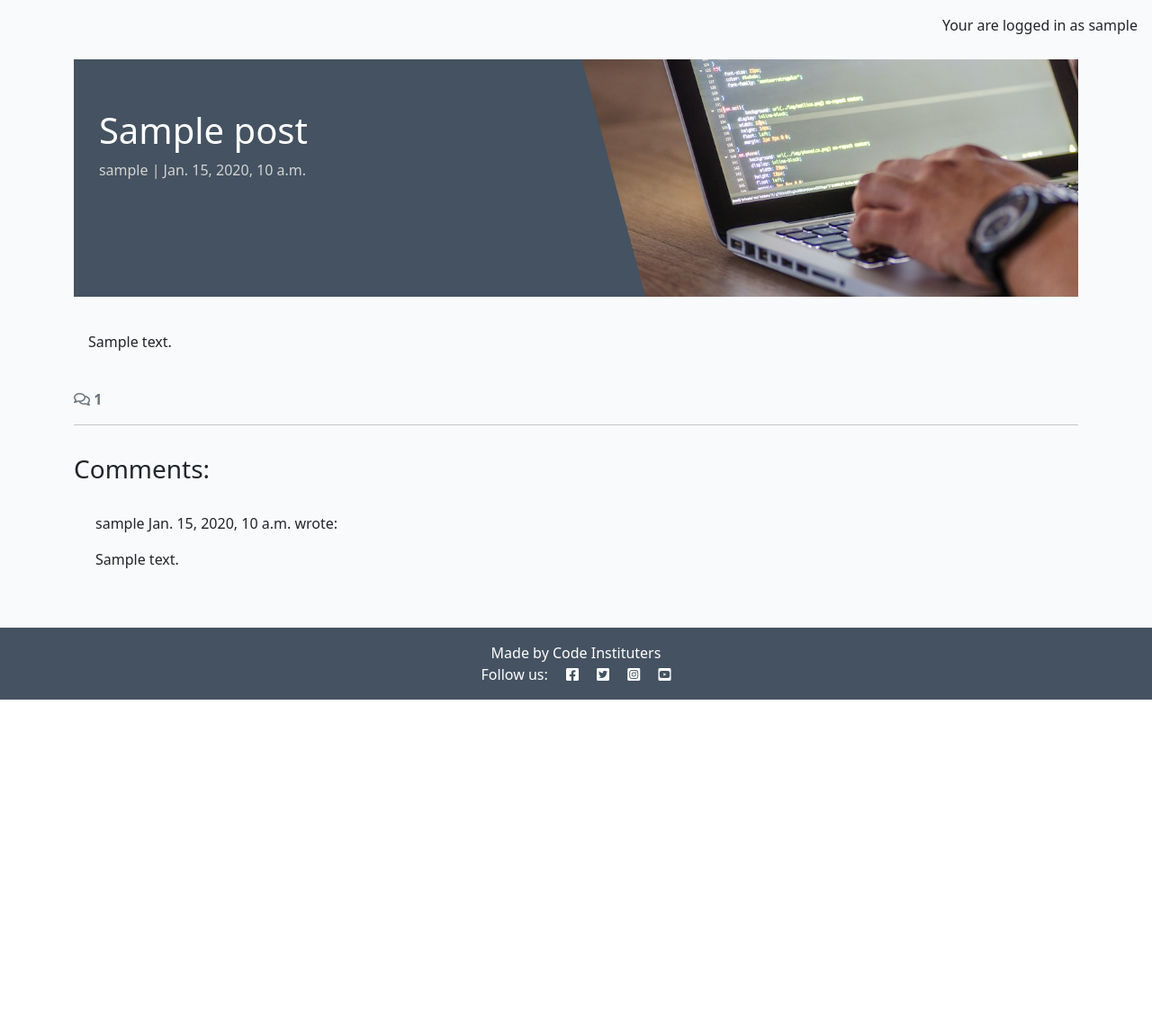
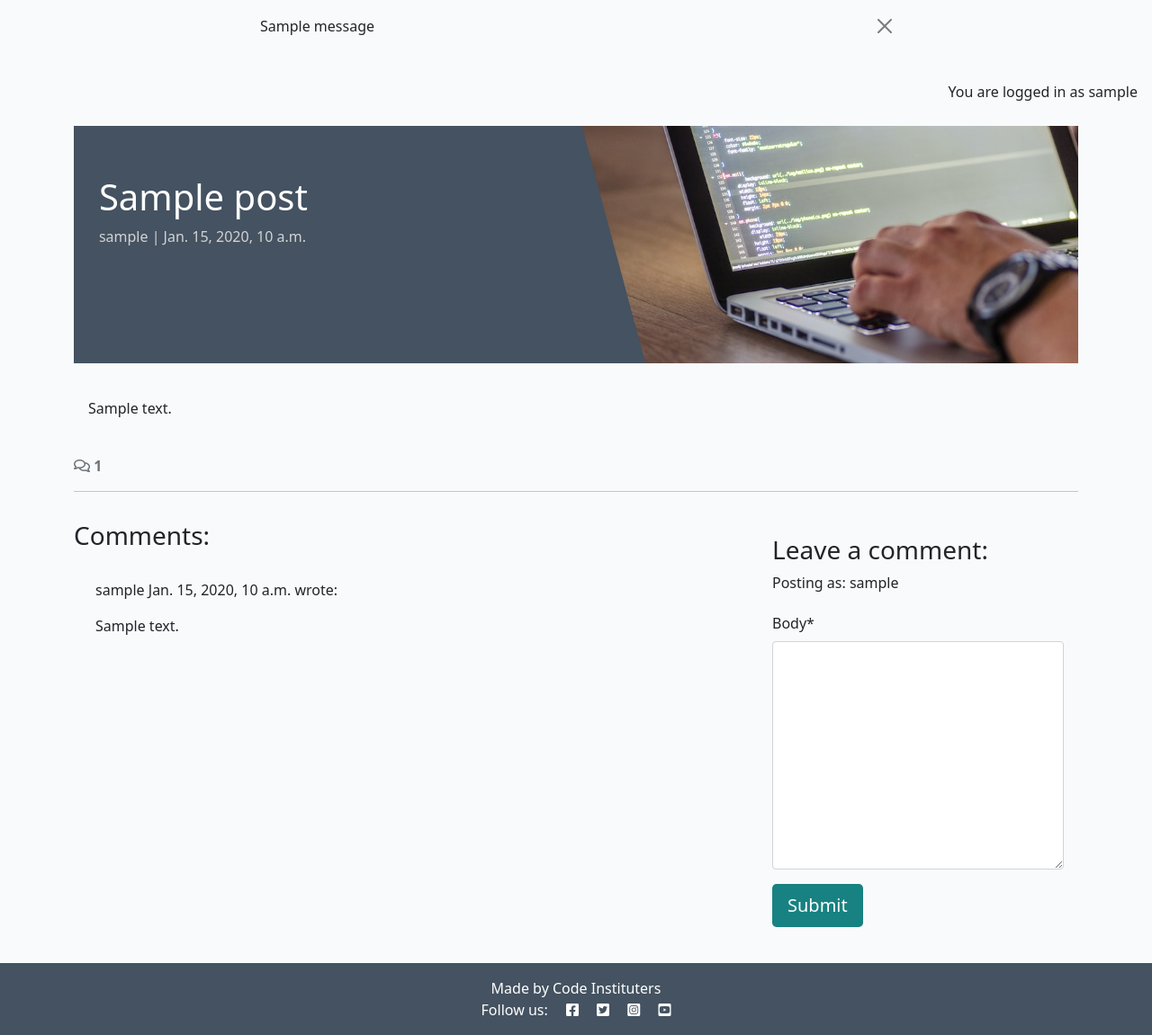
Before and after one commit to StringerMus/django-blog, a Django app: a page that uses templates/base.html in a window 1280 px wide. Shown: the part 60-1211 px from the top of the page at 90% size. Before the commit the page ends 838 px from the top, so only its background shows below. Run offline with Django 4.2, Linux system fonts and the light colour scheme; a user stored in the database is signed in; tables that the repository leaves empty hold one stand-in row (values such as "Sample post"); one stand-in notice (Sample message) is shown; some libraries are stand-ins or nearby versions.

Commit message:
push update

```diff
--- /dev/null
+++ b/blog/forms.py
@@ -0,0 +1,8 @@
+from .models import Comment
+from django import forms
+
+
+class CommentForm(forms.ModelForm):
+    class Meta:
+        model = Comment
+        fields = ('body',)
--- a/blog/templates/blog/post_detail.html
+++ b/blog/templates/blog/post_detail.html
@@ -1,6 +1,8 @@
-{% extends 'base.html' %} {% block content %}
+{% extends 'base.html' %}
 {% load static %}
+{% load crispy_forms_tags %}
 
+{% block content %}
 <div class="masthead">
     <div class="container">
         <div class="row g-0">
@@ -23,7 +25,6 @@
             <div class="card-body">
                 <!-- The post content goes inside the card-text. -->
                 <!-- Use the | safe filter inside the template tags -->
-
                 <p class="card-text">
                     {{ post.content | safe }}
                 </p>
@@ -46,12 +47,10 @@
         <div class="col-md-8 card mb-4  mt-3 ">
             <h3>Comments:</h3>
             <div class="card-body">
-        <!-- We want a for loop inside the empty control tags
-          to iterate through each comment in comments -->
+                <!-- We want a for loop inside the empty control tags to iterate through each comment in comments -->
                 {% for comment in comments %}
-        <div class="p-2 comments
-          {% if not comment.approved and comment.author == user %}
-          faded{% elif not comment.approved %} d-none{% endif %}">
+                <div
+                    class="p-2 comments{% if not comment.approved and comment.author == user %} faded{% elif not comment.approved %} d-none{% endif %}">
                     <p class="font-weight-bold">
                         {{ comment.author }}
                         <span class="font-weight-normal">
@@ -62,15 +61,29 @@
                         {{ comment.body | linebreaks }}
                     </div>
                     {% if not comment.approved and comment.author == user %}
-          <p class="approval">
-            This comment is awaiting approval
-          </p>
+                    <p class="approval">This comment is awaiting approval</p>
                     {% endif %}
                 </div>
                 <!-- Our for loop ends here -->
                 {% endfor %}
             </div>
         </div>
+        <!-- Creating New Comments -->
+        <div class="col-md-4 card mb-4  mt-3 ">
+            <div class="card-body">
+                {% if user.is_authenticated %}
+                <h3>Leave a comment:</h3>
+                <p>Posting as: {{ user.username }}</p>
+                <form id="commentForm" method="post" style="margin-top: 1.3em;">
+                    {{ comment_form | crispy }}
+                    {% csrf_token %}
+                    <button id="submitButton" type="submit" class="btn btn-signup btn-lg">Submit</button>
+                </form>
+                {% else %}
+                <p>Log in to leave a comment</p>
+                {% endif %}
+            </div>
+        </div>
     </div>
 </div>
 
--- a/blog/views.py
+++ b/blog/views.py
@@ -1,8 +1,19 @@
+
 from django.shortcuts import render, get_object_or_404
 from django.views import generic
+from django.contrib import messages
 from .models import Post
+from .forms import CommentForm
 
 # Create your views here.
+
+
+class PostList(generic.ListView):
+    queryset = Post.objects.filter(status=1)
+    template_name = "blog/index.html"
+    paginate_by = 6
+
+
 def post_detail(request, slug):
     """
     Display an individual :model:`blog.Post`.
@@ -16,23 +27,31 @@ def post_detail(request, slug):
 
     :template:`blog/post_detail.html`
     """
-
     queryset = Post.objects.filter(status=1)
     post = get_object_or_404(queryset, slug=slug)
     comments = post.comments.all().order_by("-created_on")
     comment_count = post.comments.filter(approved=True).count()
+    if request.method == "POST":
+        comment_form = CommentForm(data=request.POST)
+        if comment_form.is_valid():
+            comment = comment_form.save(commit=False)
+            comment.author = request.user
+            comment.post = post
+            comment.save()
+            messages.add_message(
+                request, messages.SUCCESS,
+                'Comment submitted and awaiting approval'
+            )
+
+    comment_form = CommentForm()
 
     return render(
         request,
         "blog/post_detail.html",
         {
-                "post": post,
+            "post": post,
             "comments": comments,
             "comment_count": comment_count,
+            "comment_form": comment_form
         },
     )
-
-class PostList(generic.ListView):
-    queryset = Post.objects.filter(status=1)
-    template_name = "blog/index.html"
-    paginate_by = 6
--- a/requirements.txt
+++ b/requirements.txt
@@ -1,7 +1,9 @@
 asgiref==3.8.1
+crispy-bootstrap5==0.7
 dj-database-url==0.5.0
 Django==4.2.13
 django-allauth==0.57.2
+django-crispy-forms==2.1
 django-summernote==0.8.20.0
 gunicorn==20.1.0
 oauthlib==3.2.2
--- a/templates/base.html
+++ b/templates/base.html
@@ -53,18 +53,19 @@
                     </li>
                     {% if user.is_authenticated %}
                     <li class="nav-item">
-                        <a class="nav-link {% if request.path == logout_url %}active{% endif %}" aria-current="page" href="{% url 'account_logout' %}">Logout</a>
+                        <a class="nav-link {% if request.path == logout_url %}active{% endif %}"
+                            href="{% url 'account_logout' %}">Logout</a>
                     </li>
                     {% else %}
                     <li class="nav-item">
-                        <a class="nav-link {% if request.path == signup_url %}active{% endif %}" aria-current="page"
+                        <a class="nav-link {% if request.path == signup_url %}active{% endif %}"
                             href="{% url 'account_signup' %}">Register</a>
                     </li>
                     <li class="nav-item">
-                        <a class="nav-link {% if request.path == login_url %}active{% endif %}" aria-current="page" href="{% url 'account_login' %}">Login</a>
+                        <a class="nav-link {% if request.path == login_url %}active{% endif %}"
+                            href="{% url 'account_login' %}">Login</a>
                     </li>
                     {% endif %}
-
                 </ul>
                 <span class="navbar-text text-muted">
                     adventures of a software developer
@@ -72,13 +73,24 @@
             </div>
         </div>
     </nav>
-
+     <!-- displaying Django messages -->
+    <div class="container">
+        <div class="row">
+            <div class="col-md-8 offset-md-2">
+                {% for message in messages %}
+                <div class="alert {{ message.tags }} alert-dismissible fade show" id="msg" role="alert">
+                    {{ message | safe }}
+                    <button type="button" class="btn-close" data-bs-dismiss="alert" aria-label="Close"></button>
+                </div>
+                {% endfor %}
+            </div>
+        </div>
+    </div>
     <main class="flex-shrink-0 main-bg">
-
         {% if user.is_authenticated %}
-        <p class="text-end m-3">Your are logged in as {{ user }}</p>
+        <p class="text-end m-3">You are logged in as {{ user }}</p>
         {% else %}
-        <p class="text-end m-3">Your are not logged in</p>
+        <p class="text-end m-3">You are not logged in</p>
         {% endif %}
 
         {% block content %}
@@ -102,7 +114,7 @@
     <script src="https://cdn.jsdelivr.net/npm/bootstrap@5.0.1/dist/js/bootstrap.bundle.min.js"
         integrity="sha384-gtEjrD/SeCtmISkJkNUaaKMoLD0//ElJ19smozuHV6z3Iehds+3Ulb9Bn9Plx0x4" crossorigin="anonymous">
         </script>
-        <script src="{% static 'js/script.js' %}"></script>
+    <script src="{% static 'js/script.js' %}"></script>
 </body>
 
 </html>
```
Also changed, not shown: codestar/settings.py (+6 -2 lines). Lines whose indentation alone changed are shown as unchanged.
